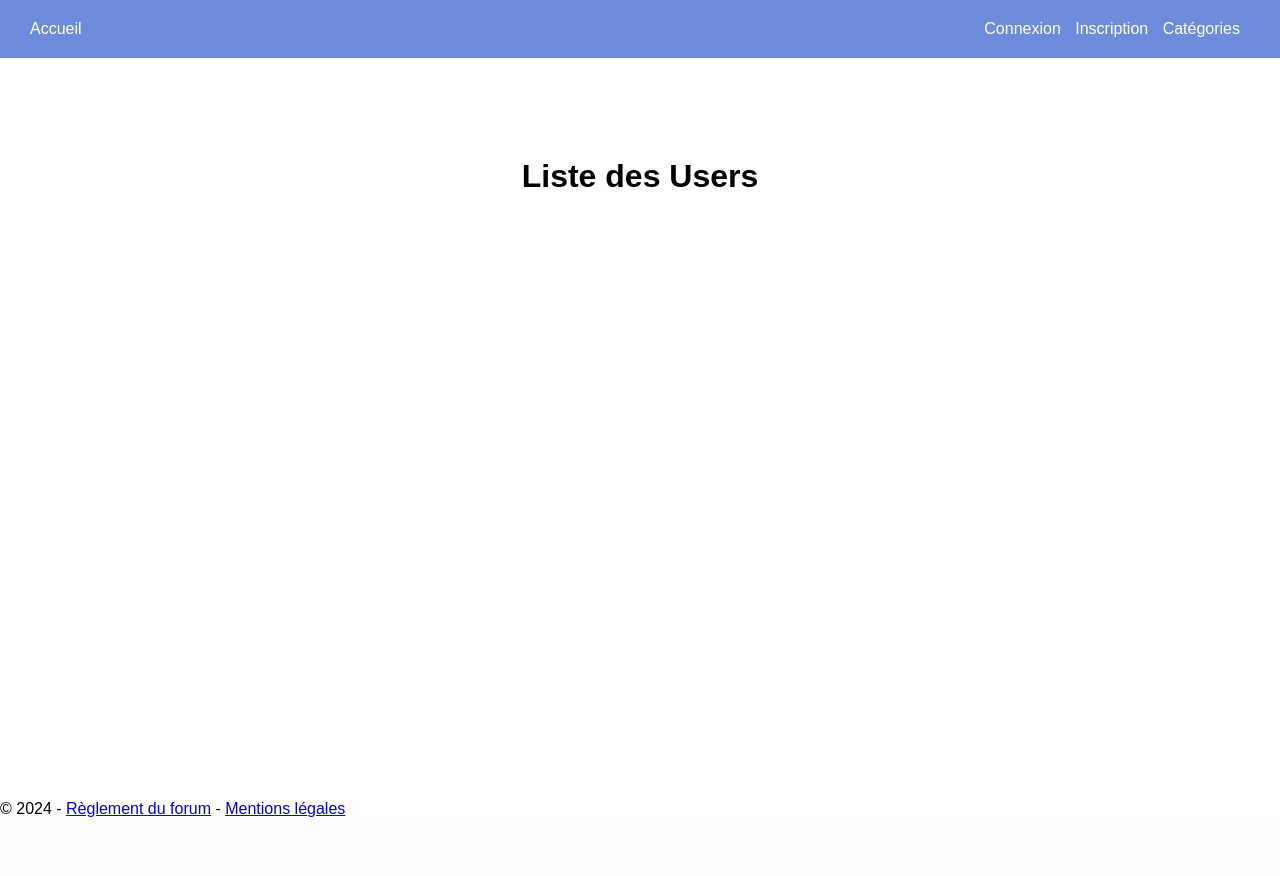
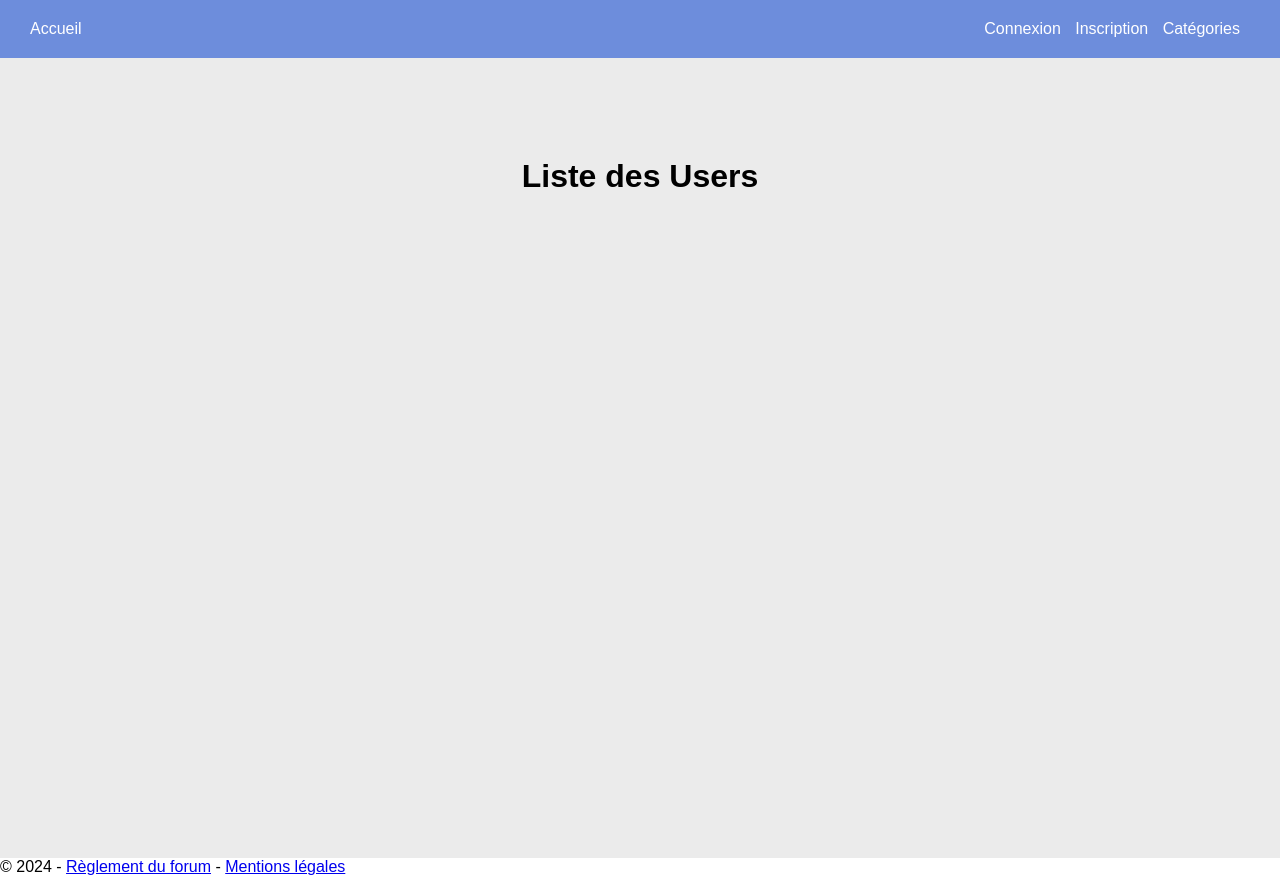
Before and after one commit to hjrayd/exo_forum, a PHP site: page /index.php?action=users in a window 1280 px wide. Before the commit the page ends 817 px from the top, so only its background shows below. Run offline with PHP 8.4, Linux system fonts and the light colour scheme; data comes from the database, SQL or seed files in the repository; some libraries are stand-ins or nearby versions.

Commit message:
beginning of listusers css

```diff
--- a/public/css/style.css
+++ b/public/css/style.css
@@ -405,7 +405,24 @@ input {
 }
 
 
+ /*
+=================================================================
+=========================LIST USERS==================================
+=================================================================
+ */
 
+ #wrapper-users {
+  background-color: #EBEBEB;
+  min-height: 100vh;
+ }
+
+ #wrapper-users a {
+  background-color: red;
+  color: white;
+  text-decoration: none;
+  padding: 15px;
+  border-radius: 20px;
+ }
 
 /*
 =================================================================
--- a/view/security/users.php
+++ b/view/security/users.php
@@ -5,7 +5,7 @@
 
 
 ?>
-
+<div id="wrapper-users">
 <h1>Liste des Users</h1>
 
 <ul>
@@ -25,3 +25,4 @@
 
 
     ?>
+    </div>
```
